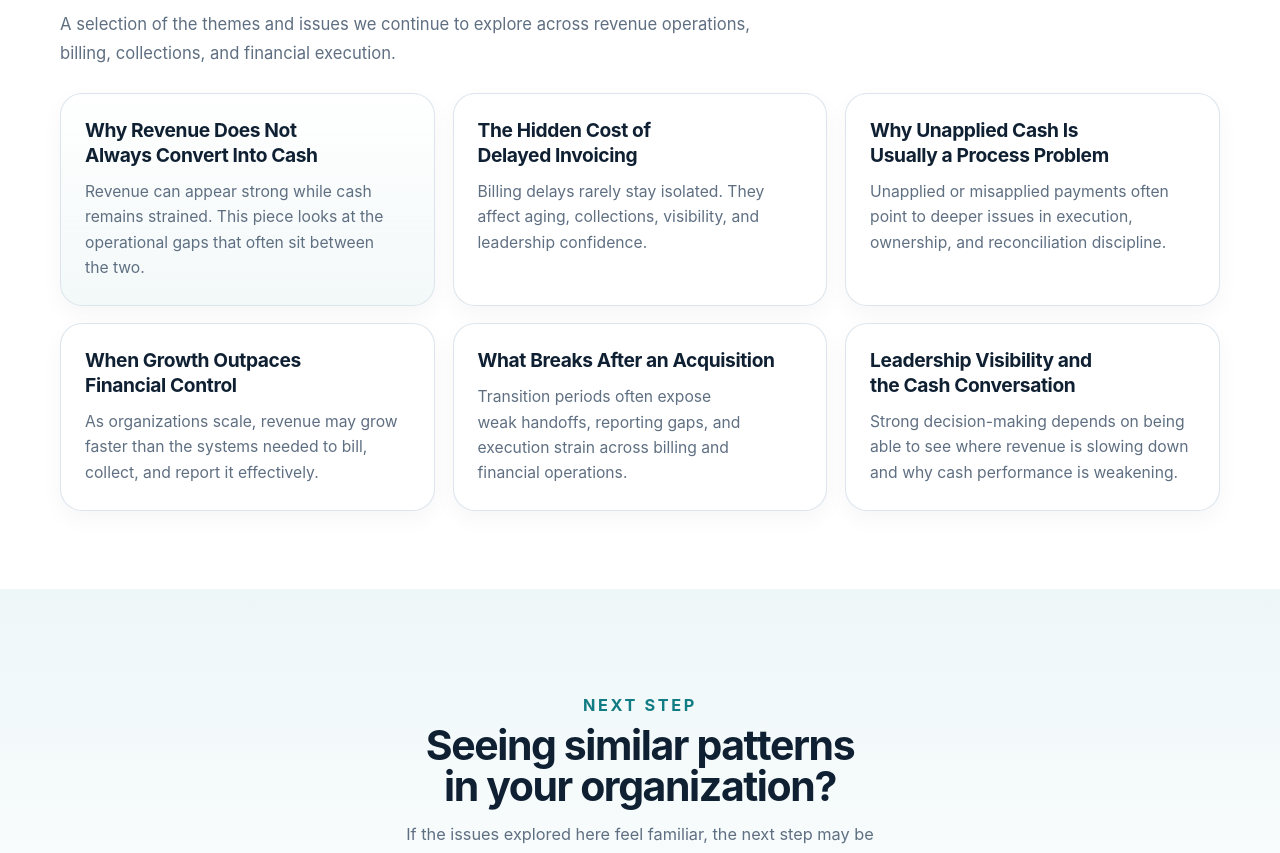
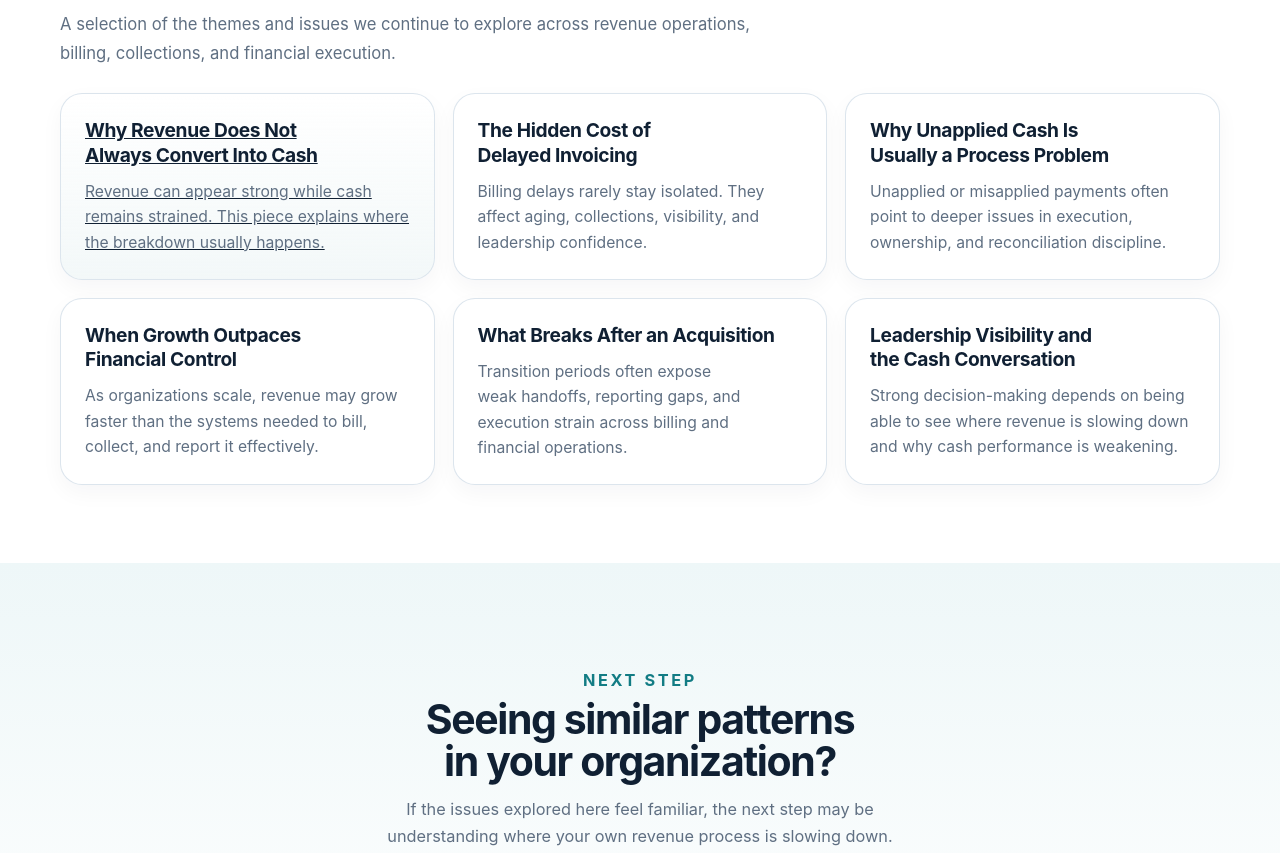
Before and after one commit to pjechete/prosperity-heritage-Advisory-Services, a Next.js app: page /insights in a window 1280 px wide. Shown: the part 1314-2167 px from the top of the page. Built offline with nearby package versions, Linux system fonts and the light colour scheme.

Commit message:
Update page.tsx

```diff
--- a/src/app/insights/page.tsx
+++ b/src/app/insights/page.tsx
@@ -70,14 +70,15 @@ export default function InsightsPage() {
           </p>
 
           <div className="card-grid">
-            <div className="card card-highlight">
-              <h3>Why Revenue Does Not Always Convert Into Cash</h3>
-              <p>
-                Revenue can appear strong while cash remains strained. This
-                piece looks at the operational gaps that often sit between the
-                two.
-              </p>
-            </div>
+           <Link href="/insights/revenue-not-converting-to-cash">
+  <div className="card card-highlight">
+    <h3>Why Revenue Does Not Always Convert Into Cash</h3>
+    <p>
+      Revenue can appear strong while cash remains strained. This piece
+      explains where the breakdown usually happens.
+    </p>
+  </div>
+</Link>
 
             <div className="card">
               <h3>The Hidden Cost of Delayed Invoicing</h3>
```
